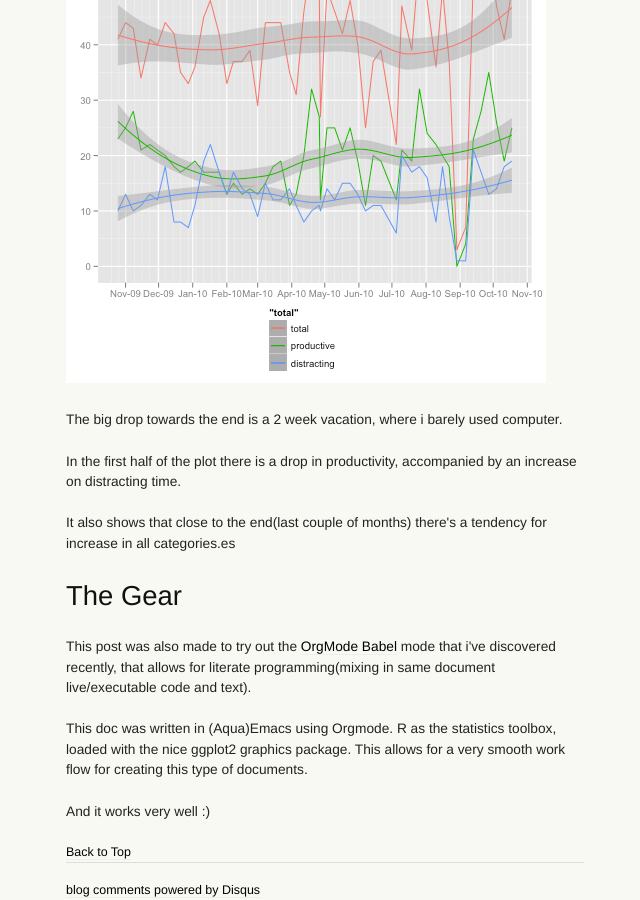
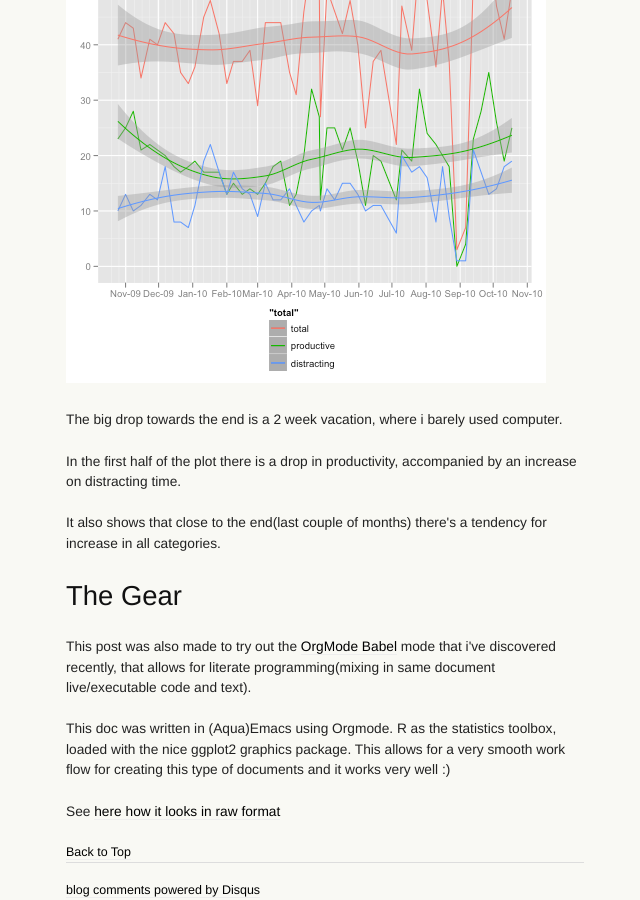
Before and after one commit to al3xandr3/al3xandr3.github.io, a Jekyll site: the page built from _posts/2010-10-20-monitoring-productivity-experiment.html, in a window 1280 px wide and 900 px high, scrolled down 5983 px. Shown: the whole window, without its empty margins (316-956 px from the left). Built offline with Jekyll 4.4.1, drawn with Linux system fonts in a browser that asks for light colours; nearby versions of some CDN libraries; comment, search, counter and statistics services are not loaded.

Commit message:
new post: on monitoring productivity - link to raw

```diff
--- a/_posts/2010-10-20-monitoring-productivity-experiment.html
+++ b/_posts/2010-10-20-monitoring-productivity-experiment.html
@@ -319,8 +319,9 @@ The big drop towards the end is a 2 week vacation, where i barely used computer.
 In the first half of the plot there is a drop in productivity, accompanied by an increase on distracting time.
 </p>
 <p>
-It also shows that close to the end(last couple of months) there's a tendency for increase in all categories.es
-</p></div>
+It also shows that close to the end(last couple of months) there's a tendency for increase in all categories.
+</p>
+</div>
 
 </div>
 
@@ -332,9 +333,10 @@ It also shows that close to the end(last couple of months) there's a tendency fo
 </p>
 <p>
 This doc was written in (Aqua)Emacs using Orgmode. R as the statistics toolbox, loaded with the nice ggplot2 graphics package.
-This allows for a very smooth work flow for creating this type of documents.
+This allows for a very smooth work flow for creating this type of documents and it works very well :)
 </p>
 <p>
-And it works very well :)
-</p></div>
+See <a href="http://github.com/al3xandr3/al3xandr3.github.com/raw/master/_org/posts/2010-10-20-monitoring-productivity-experiment.org">here how it looks in raw format</a>
+</p>
 </div>
+</div>
```
Also changed, not shown: _org/posts/2010-10-20-monitoring-productivity-experiment.org (+4 -3 lines).
